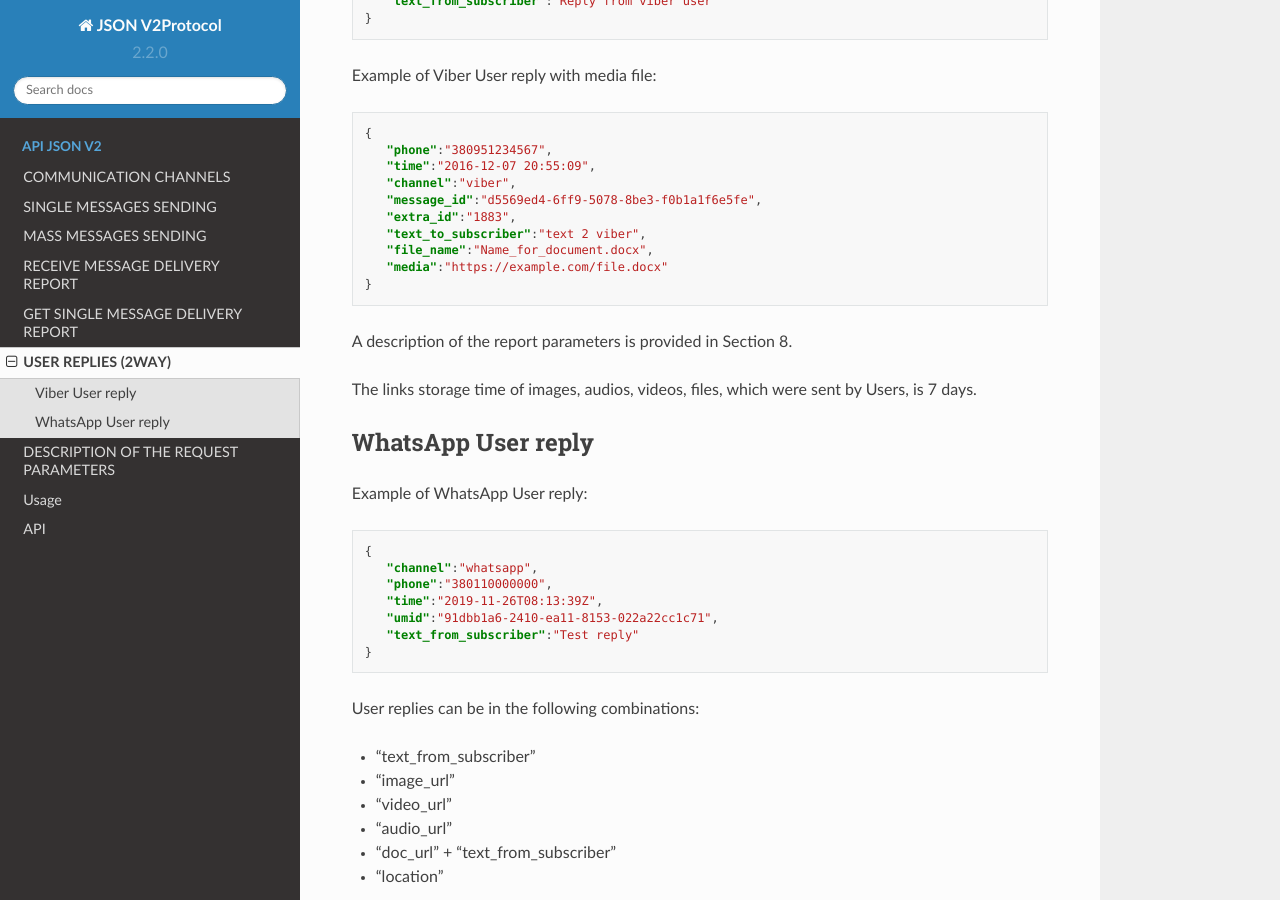
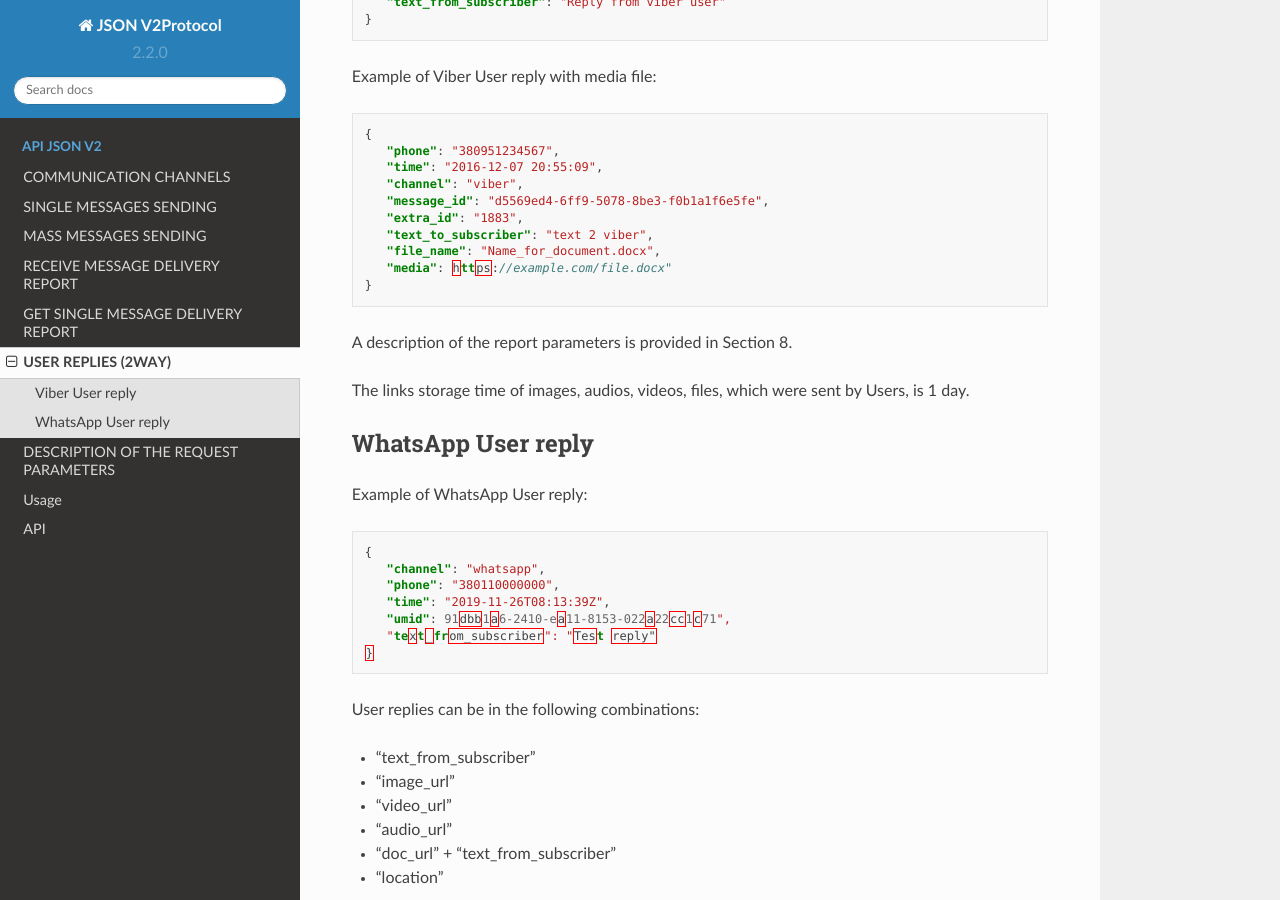
Before and after one commit to bestblast/GMS_Hyber_API, a Sphinx documentation site: the page built from docs/source/chapter6.rst, in a window 1280 px wide and 900 px high, scrolled down 991 px. Built offline with Sphinx 7.4.7 and the Read the Docs theme 2.0.0, drawn with Linux system fonts in a browser that asks for light colours.

Commit message:
Update chapter6.rst

```diff
--- a/docs/source/chapter6.rst
+++ b/docs/source/chapter6.rst
@@ -13,7 +13,7 @@ Parameters                Value
 Provider Role             Client
 Client Role               Server
 URL for receiving Replies Provided by Client and set up on GMS side
-Method                    POST
+Method                    ``POST``
 HTTP Authentication       None
 ========================= =========================================
 
@@ -25,13 +25,13 @@ Example of Viber User reply:
 .. code-block:: json
 
    {
-      "phone":"+380951234567",
-      "time":"2016-12-07 20:55:09",
-      "channel":"viber",
-      "message_id":"d5569ed4-6ff9-5078-8be3-f0b1a1f6e5fe",
-      "extra_id":"1883",
-      "text_to_subscriber":"text 2 viber",
-      "text_from_subscriber":"Reply from viber user"
+      "phone": "+380951234567",
+      "time": "2016-12-07 20:55:09",
+      "channel": "viber",
+      "message_id": "d5569ed4-6ff9-5078-8be3-f0b1a1f6e5fe",
+      "extra_id": "1883",
+      "text_to_subscriber": "text 2 viber",
+      "text_from_subscriber": "Reply from viber user"
    }
 
 Example of Viber User reply (deep link):
@@ -39,10 +39,10 @@ Example of Viber User reply (deep link):
 .. code-block:: json
 
    {
-      "phone":"380951234567",
-      "time":"2016-12-07 20:55:09",
-      "channel":"viber",
-      "text_from_subscriber":"Reply from viber user"
+      "phone": "380951234567",
+      "time": "2016-12-07 20:55:09",
+      "channel": "viber",
+      "text_from_subscriber": "Reply from viber user"
    }
 
 Example of Viber User reply with media file:
@@ -50,19 +50,19 @@ Example of Viber User reply with media file:
 .. code-block:: json
 
    {
-      "phone":"380951234567",
-      "time":"2016-12-07 20:55:09",
-      "channel":"viber",
-      "message_id":"d5569ed4-6ff9-5078-8be3-f0b1a1f6e5fe",
-      "extra_id":"1883",
-      "text_to_subscriber":"text 2 viber",
-      "file_name":"Name_for_document.docx",
-      "media":"https://example.com/file.docx"
+      "phone": "380951234567",
+      "time": "2016-12-07 20:55:09",
+      "channel": "viber",
+      "message_id": "d5569ed4-6ff9-5078-8be3-f0b1a1f6e5fe",
+      "extra_id": "1883",
+      "text_to_subscriber": "text 2 viber",
+      "file_name": "Name_for_document.docx",
+      "media": https://example.com/file.docx"
    }
 
 A description of the report parameters is provided in Section 8.
 
-The links storage time of images, audios, videos, files, which were sent by Users, is 7 days.
+The links storage time of images, audios, videos, files, which were sent by Users, is 1 day.
 
 WhatsApp User reply
 -------------------
@@ -72,11 +72,11 @@ Example of WhatsApp User reply:
 .. code-block:: json
 
    {
-      "channel":"whatsapp",
-      "phone":"380110000000",
-      "time":"2019-11-26T08:13:39Z",
-      "umid":"91dbb1a6-2410-ea11-8153-022a22cc1c71",
-      "text_from_subscriber":"Test reply"
+      "channel": "whatsapp",
+      "phone": "380110000000",
+      "time": "2019-11-26T08:13:39Z",
+      "umid": 91dbb1a6-2410-ea11-8153-022a22cc1c71",
+      "text_from_subscriber": "Test reply"
    }
 
 User replies can be in the following combinations:
```
